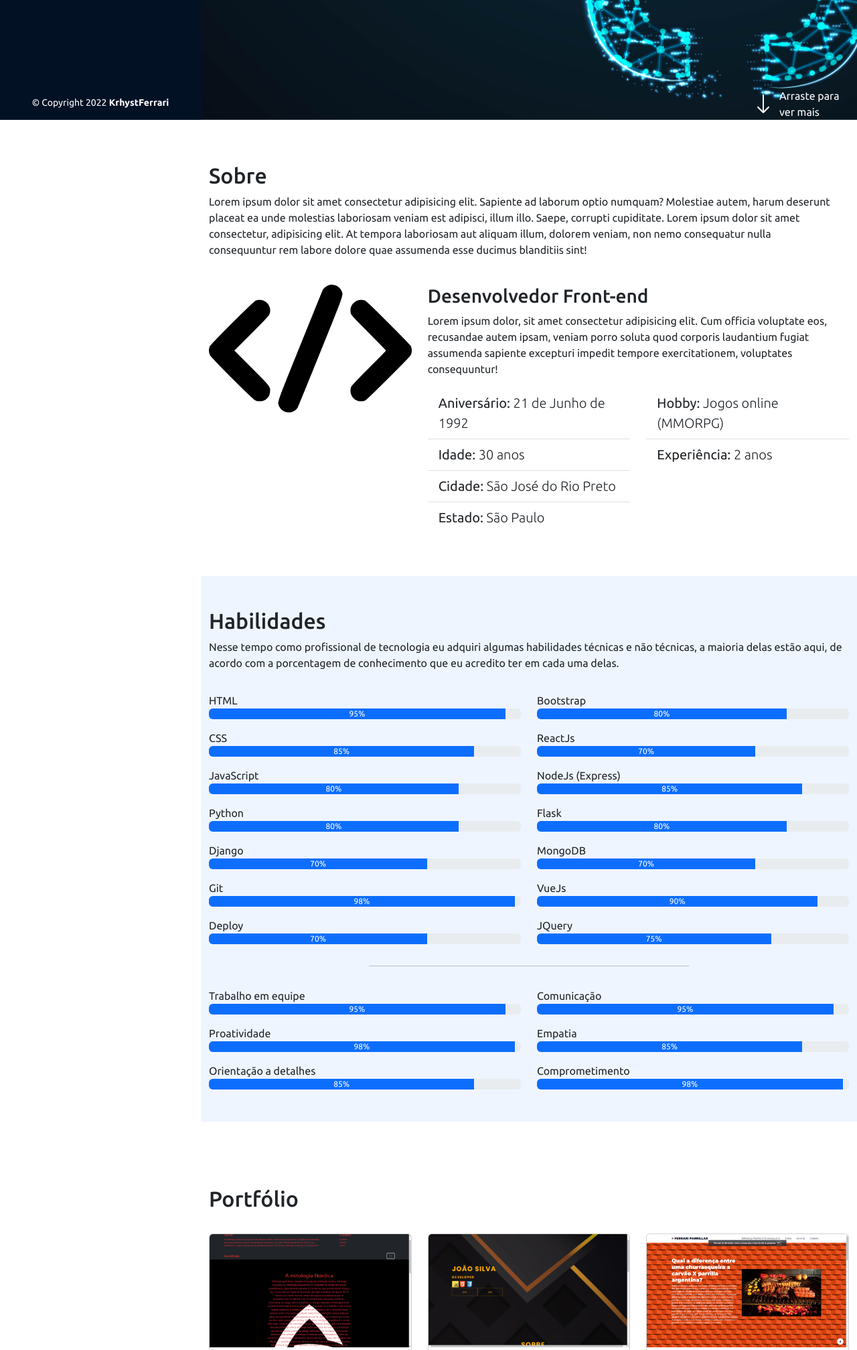
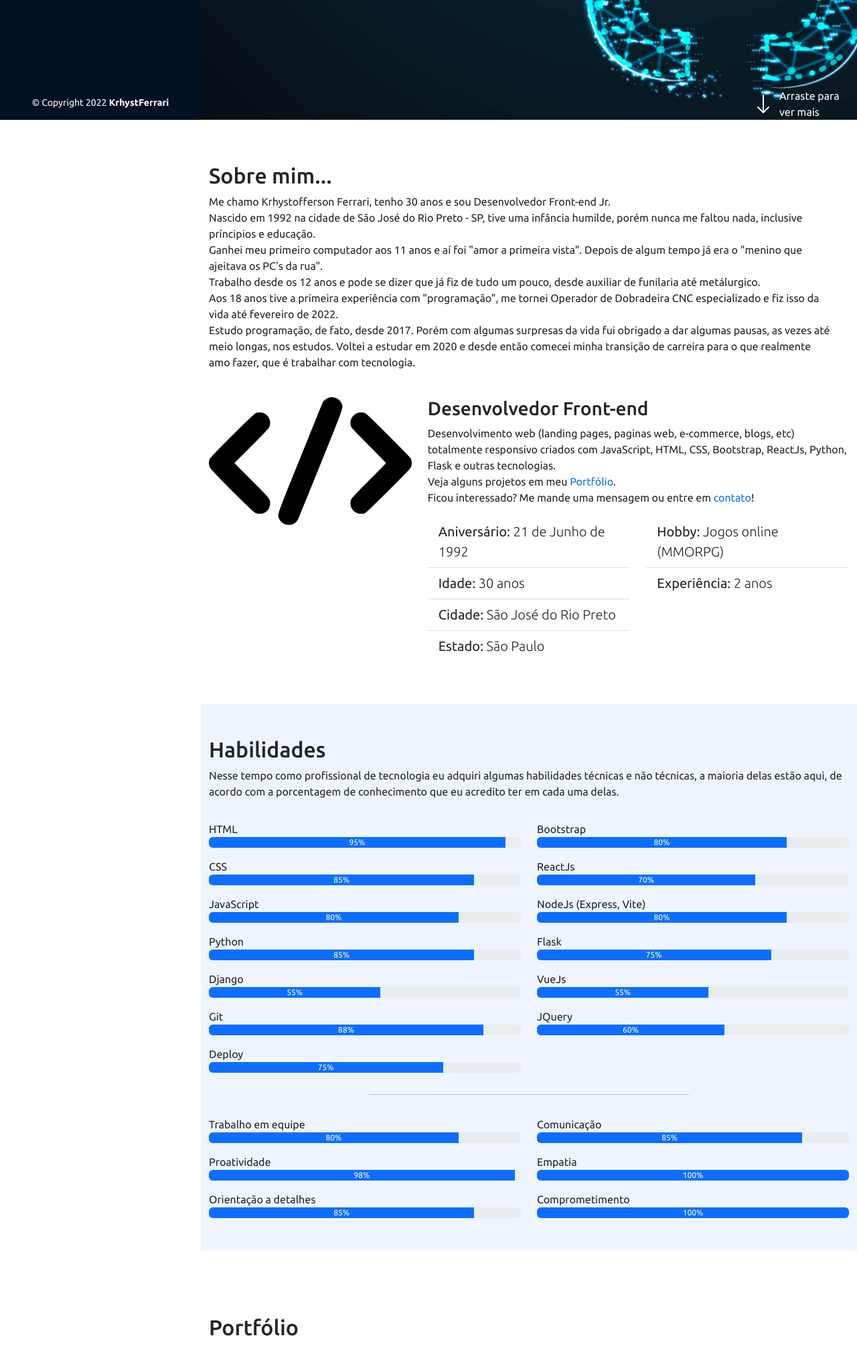
Before and after one commit to KrhystFerrari/Portfolio-KrhystFerrari2, a Flask app: page / in a window 1280 px wide. Shown: the part 621-2637 px from the top of the page at 67% size. Run offline with Flask 2, Linux system fonts and the light colour scheme; some libraries are stand-ins or nearby versions.

Commit message:
textos de apresentação e links de direção

```diff
--- a/static/style.css
+++ b/static/style.css
@@ -326,6 +326,10 @@ i.menu-mobile {
   right: 30px;
 }
 
+#link-porfolio-1 {
+  text-decoration: none;
+}
+
 #footer{
   padding: 15px;
   color: #fff;
--- a/templates/index.html
+++ b/templates/index.html
@@ -79,12 +79,15 @@
         <section id='sobre' class="container mt-5">
             <div class="row w-100">
                 <div class="col-md-12" data-anime="down">
-                    <h2 class='pt-3'>Sobre</h2>
-                    <p>Lorem ipsum dolor sit amet consectetur adipisicing elit. Sapiente ad laborum optio numquam?
-                        Molestiae autem, harum deserunt placeat ea unde molestias laboriosam veniam est adipisci, illum illo.
-                        Saepe, corrupti cupiditate. Lorem ipsum dolor sit amet consectetur, adipisicing elit.
-                        At tempora laboriosam aut aliquam illum, dolorem veniam, non nemo consequatur nulla consequuntur rem
-                        labore dolore quae assumenda esse ducimus blanditiis sint!</p>
+                    <h2 class='pt-3'>Sobre mim...</h2>
+                    <p>Me chamo Krhystofferson Ferrari, tenho 30 anos e sou Desenvolvedor Front-end Jr. <br>
+                        Nascido em 1992 na cidade de São José do Rio Preto - SP, tive uma infância humilde, porém nunca me faltou nada, inclusive príncipios e educação. <br>
+                        Ganhei meu primeiro computador aos 11 anos e aí foi "amor a primeira vista". Depois de algum tempo já era o "menino que ajeitava os PC's da rua". <br>
+                        Trabalho desde os 12 anos e pode se dizer que já fiz de tudo um pouco, desde auxiliar de funilaria até metálurgico. <br>
+                        Aos 18 anos tive a primeira experiência com "programação", me tornei Operador de Dobradeira CNC especializado e fiz isso da vida até fevereiro de 2022. <br>
+                        Estudo programação, de fato, desde 2017. Porém com algumas surpresas da vida fui obrigado a dar algumas pausas, as vezes até meio longas, nos estudos. Voltei a estudar em 2020
+                        e desde então comecei minha transição de carreira para o que realmente amo fazer, que é trabalhar com tecnologia.
+                    </p>
                 </div>
             </div>
 
@@ -94,9 +97,11 @@
                 </div>
                 <div class="col-md-8" data-anime="right">
                     <h3>Desenvolvedor Front-end</h3>
-                    <p>Lorem ipsum dolor, sit amet consectetur adipisicing elit. Cum officia voluptate eos, recusandae autem ipsam,
-                        veniam porro soluta quod corporis laudantium fugiat assumenda sapiente excepturi impedit tempore exercitationem,
-                        voluptates consequuntur!</p>
+                    <p>Desenvolvimento web (landing pages, paginas web, e-commerce, blogs, etc) totalmente responsivo
+                        criados com JavaScript, HTML, CSS, Bootstrap, ReactJs, Python, Flask e outras tecnologias. <br>
+                        Veja alguns projetos em meu <a id="link-porfolio-1" href="#portfolio"> Portfólio</a>. <br>
+                        Ficou interessado? Me mande uma mensagem ou entre em <a id="link-porfolio-1" href="#contato"> contato</a>!
+                    </p>
 
                     <div class="row mt-3 mb-3">
                         <div class="col-md-6">
@@ -157,23 +162,23 @@
                         </div>
                         <p class="mt-3 mb-0">Python</p>
                         <div class="progress">
-                            <div class="progress-bar" data-anime="left" role="progressbar" style="width: 80%;"
-                                aria-valuenow="80" aria-valuemin="0" aria-valuemax="100">80%</div>
+                            <div class="progress-bar" data-anime="left" role="progressbar" style="width: 85%;"
+                                aria-valuenow="85" aria-valuemin="0" aria-valuemax="100">85%</div>
                         </div>
                         <p class="mt-3 mb-0">Django</p>
                         <div class="progress">
-                            <div class="progress-bar" data-anime="left" role="progressbar" style="width: 70%;"
-                                aria-valuenow="70" aria-valuemin="0" aria-valuemax="100">70%</div>
+                            <div class="progress-bar" data-anime="left" role="progressbar" style="width: 55%;"
+                                aria-valuenow="55" aria-valuemin="0" aria-valuemax="100">55%</div>
                         </div>
                         <p class="mt-3 mb-0">Git</p>
                         <div class="progress">
-                            <div class="progress-bar" data-anime="left" role="progressbar" style="width: 98%;"
-                                aria-valuenow="98" aria-valuemin="0" aria-valuemax="100">98%</div>
+                            <div class="progress-bar" data-anime="left" role="progressbar" style="width: 88%;"
+                                aria-valuenow="88" aria-valuemin="0" aria-valuemax="100">88%</div>
                         </div>
                         <p class="mt-3 mb-0">Deploy</p>
                         <div class="progress mb-3">
-                            <div class="progress-bar" data-anime="left" role="progressbar" style="width: 70%;"
-                                aria-valuenow="70" aria-valuemin="0" aria-valuemax="100">70%</div>
+                            <div class="progress-bar" data-anime="left" role="progressbar" style="width: 75%;"
+                                aria-valuenow="75" aria-valuemin="0" aria-valuemax="100">75%</div>
                         </div>
                     </div>
                     <div class="col-md-6">
@@ -187,30 +192,25 @@
                             <div class="progress-bar" data-anime="left" role="progressbar" style="width: 70%;"
                                 aria-valuenow="70" aria-valuemin="0" aria-valuemax="100">70%</div>
                         </div>
-                        <p class="mt-3 mb-0">NodeJs (Express)</p>
-                        <div class="progress">
-                            <div class="progress-bar" data-anime="left" role="progressbar" style="width: 85%;"
-                                aria-valuenow="85" aria-valuemin="0" aria-valuemax="100">85%</div>
-                        </div>
-                        <p class="mt-3 mb-0">Flask</p>
+                        <p class="mt-3 mb-0">NodeJs (Express, Vite)</p>
                         <div class="progress">
                             <div class="progress-bar" data-anime="left" role="progressbar" style="width: 80%;"
                                 aria-valuenow="80" aria-valuemin="0" aria-valuemax="100">80%</div>
                         </div>
-                        <p class="mt-3 mb-0">MongoDB</p>
+                        <p class="mt-3 mb-0">Flask</p>
                         <div class="progress">
-                            <div class="progress-bar" data-anime="left" role="progressbar" style="width: 70%;"
-                                aria-valuenow="70" aria-valuemin="0" aria-valuemax="100">70%</div>
+                            <div class="progress-bar" data-anime="left" role="progressbar" style="width: 75%;"
+                                aria-valuenow="75" aria-valuemin="0" aria-valuemax="100">75%</div>
                         </div>
                         <p class="mt-3 mb-0">VueJs</p>
                         <div class="progress">
-                            <div class="progress-bar" data-anime="left" role="progressbar" style="width: 90%;"
-                                aria-valuenow="90" aria-valuemin="0" aria-valuemax="100">90%</div>
+                            <div class="progress-bar" data-anime="left" role="progressbar" style="width: 55%;"
+                                aria-valuenow="55" aria-valuemin="0" aria-valuemax="100">55%</div>
                         </div>
                         <p class="mt-3 mb-0">JQuery</p>
                         <div class="progress mb-3">
-                            <div class="progress-bar" data-anime="left" role="progressbar" style="width: 75%;"
-                                aria-valuenow="75" aria-valuemin="0" aria-valuemax="100">75%</div>
+                            <div class="progress-bar" data-anime="left" role="progressbar" style="width: 60%;"
+                                aria-valuenow="60" aria-valuemin="0" aria-valuemax="100">60%</div>
                         </div>
                     </div>
                 </div>
@@ -221,8 +221,8 @@
                     <div class="col-md-6">
                         <p class="mt-3 mb-0">Trabalho em equipe</p>
                         <div class="progress">
-                            <div class="progress-bar" data-anime="left" role="progressbar" style="width: 95%;"
-                                aria-valuenow="95" aria-valuemin="0" aria-valuemax="100">95%</div>
+                            <div class="progress-bar" data-anime="left" role="progressbar" style="width: 80%;"
+                                aria-valuenow="80" aria-valuemin="0" aria-valuemax="100">80%</div>
                         </div>
 
                         <p class="mt-3 mb-0">Proatividade</p>
@@ -240,20 +240,20 @@
                     <div class="col-md-6">
                         <p class="mt-3 mb-0">Comunicação</p>
                         <div class="progress">
-                            <div class="progress-bar" data-anime="left" role="progressbar" style="width: 95%;"
-                                aria-valuenow="95" aria-valuemin="0" aria-valuemax="100">95%</div>
+                            <div class="progress-bar" data-anime="left" role="progressbar" style="width: 85%;"
+                                aria-valuenow="85" aria-valuemin="0" aria-valuemax="100">85%</div>
                         </div>
 
                         <p class="mt-3 mb-0">Empatia</p>
                         <div class="progress">
-                            <div class="progress-bar" data-anime="left" role="progressbar" style="width: 85%;"
-                                aria-valuenow="85" aria-valuemin="0" aria-valuemax="100">85%</div>
+                            <div class="progress-bar" data-anime="left" role="progressbar" style="width: 100%;"
+                                aria-valuenow="100" aria-valuemin="0" aria-valuemax="100">100%</div>
                         </div>
 
                         <p class="mt-3 mb-0">Comprometimento</p>
                         <div class="progress">
-                            <div class="progress-bar" data-anime="left" role="progressbar" style="width: 98%;"
-                                aria-valuenow="98" aria-valuemin="0" aria-valuemax="100">98%</div>
+                            <div class="progress-bar" data-anime="left" role="progressbar" style="width: 100%;"
+                                aria-valuenow="100" aria-valuemin="0" aria-valuemax="100">100%</div>
                         </div>
                     </div>
                 </div>
```
